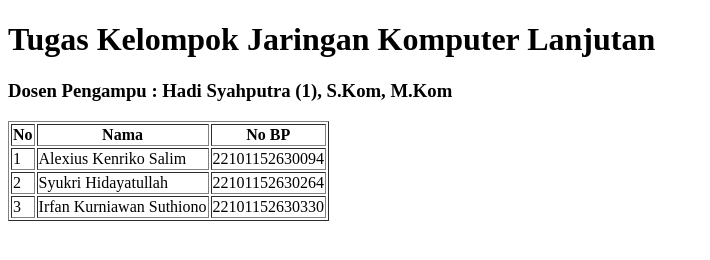
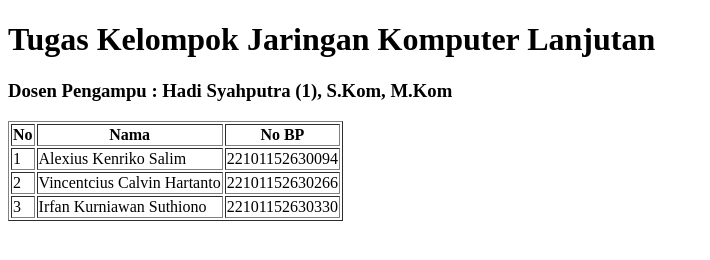
Before and after one commit to irfankurniawansuthiono/tugas-jarkom, a plain HTML site: page index.html in a window 1280 px wide. Shown: the whole page, without its empty margins (0-710 px from the left). Drawn offline with Linux system fonts and the light colour scheme.

Commit message:
changed back to calvin

```diff
--- a/index.html
+++ b/index.html
@@ -24,8 +24,8 @@
             </tr>
             <tr>
                 <td>2</td>
-                <td>Syukri Hidayatullah</td>
-                <td>22101152630264</td>
+                <td>Vincentcius Calvin Hartanto</td>
+                <td>22101152630266</td>
             </tr>
             <tr>
                 <td>3</td>
```
